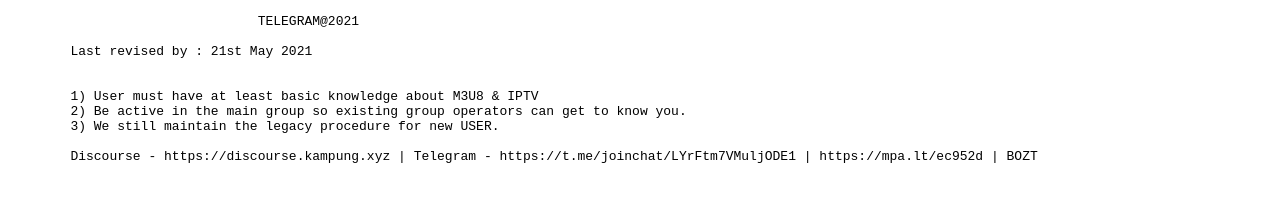
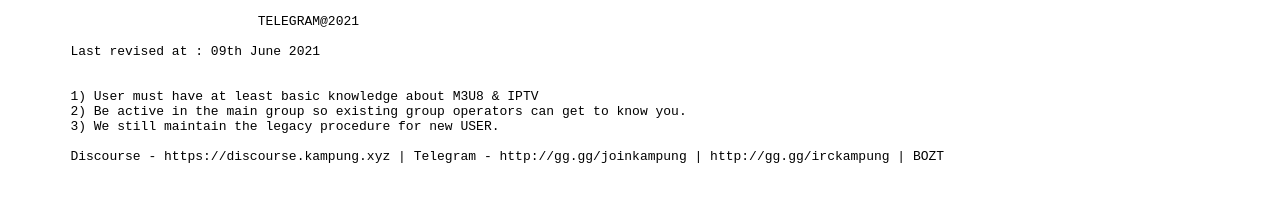
Before and after one commit to bozt/bozt.github.io, a plain HTML site: page index.html in a window 1280 px wide. Shown: the part 27-228 px from the top of the page. Drawn offline with Linux system fonts and the light colour scheme.

Commit message:
latest revised

```diff
--- a/index.html
+++ b/index.html
@@ -11,14 +11,14 @@
     <pre>
                                 TELEGRAM@2021
 
-        Last revised by : 21st May 2021
+        Last revised at : 09th June 2021
 
 
         1) User must have at least basic knowledge about M3U8 & IPTV
         2) Be active in the main group so existing group operators can get to know you.
         3) We still maintain the legacy procedure for new USER.
 
-        Discourse - https://discourse.kampung.xyz</a> | Telegram - https://t.me/joinchat/LYrFtm7VMuljODE1 | https://mpa.lt/ec952d | BOZT
+        Discourse - https://discourse.kampung.xyz</a> | Telegram - http://gg.gg/joinkampung | http://gg.gg/irckampung | BOZT
     </pre>
 </body>
 </html>
```
